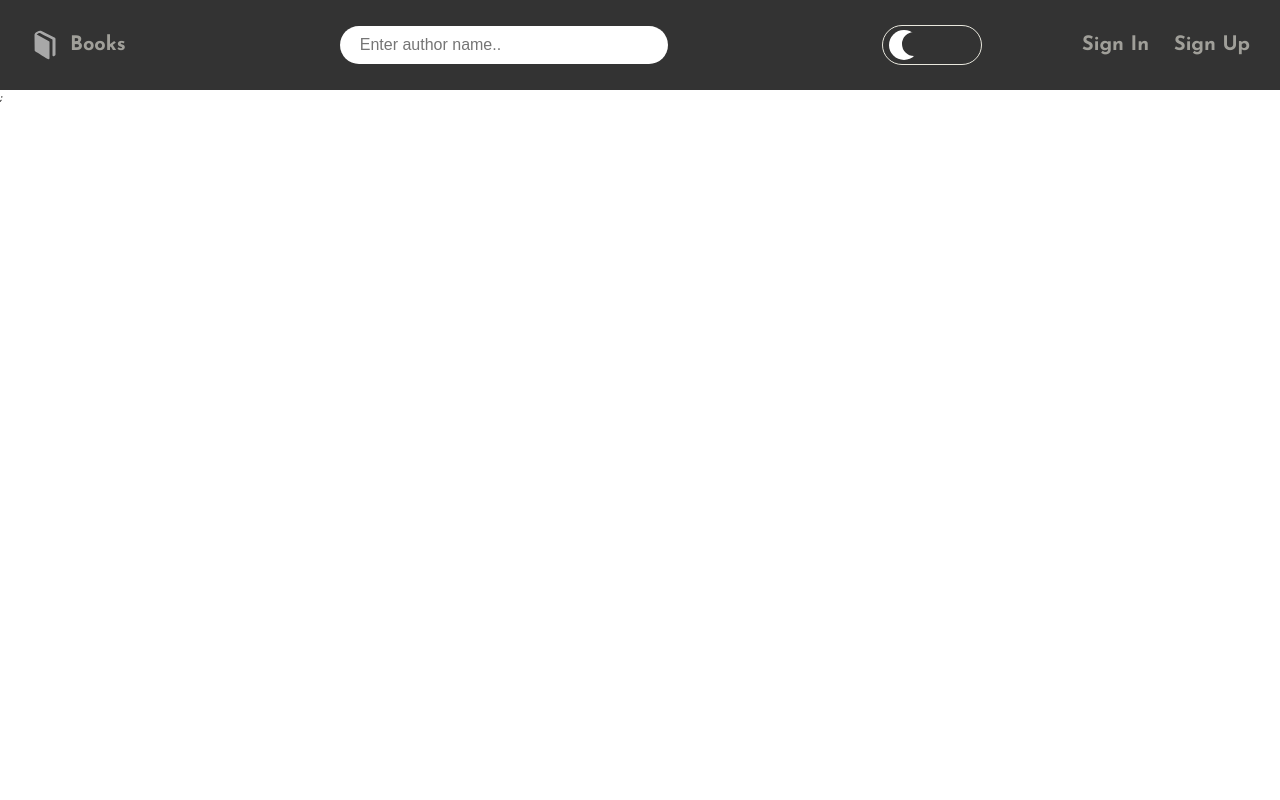
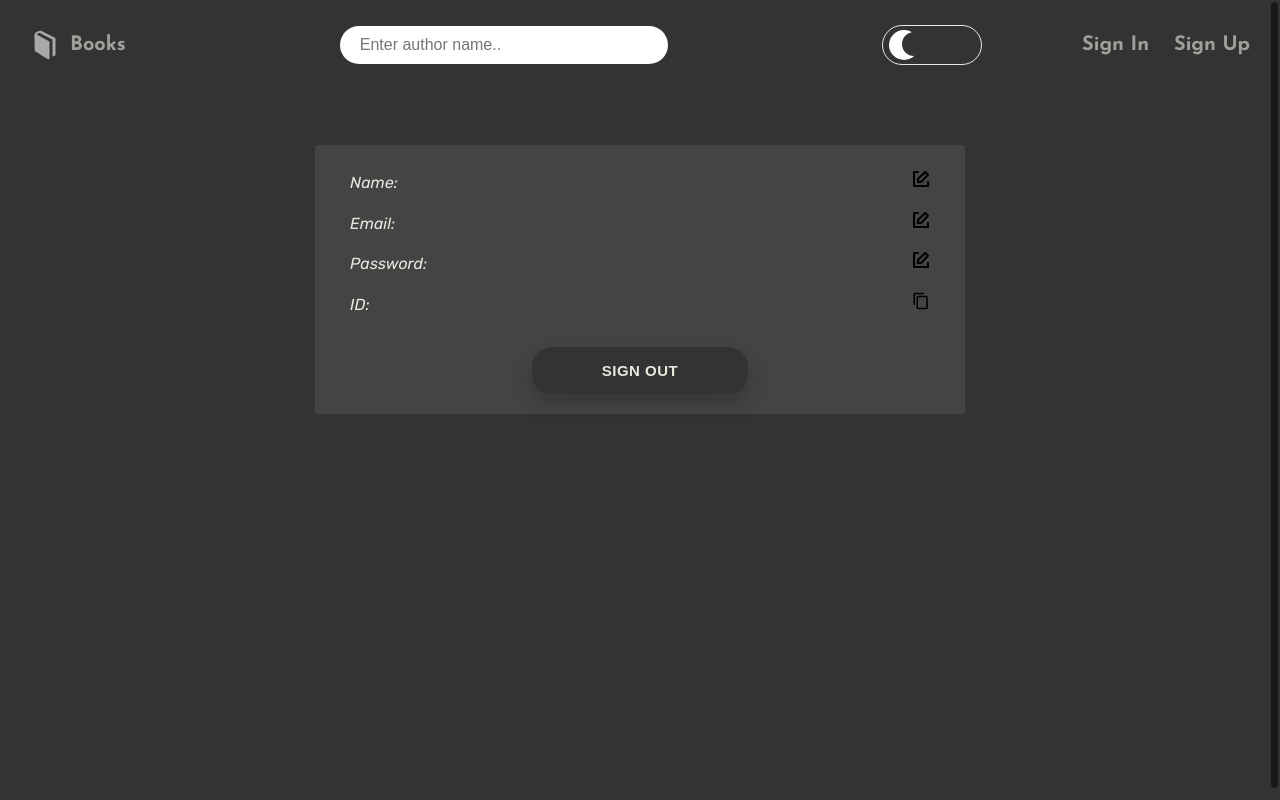
Before and after one commit to LukashevychAndrii/library, a React (Create React App) app: page /library/acc-details in a window 1280 px wide. Built offline with nearby package versions, Linux system fonts and the light colour scheme; no server answers.

Commit message:
add acc details page styles

```diff
--- a/src/App.tsx
+++ b/src/App.tsx
@@ -65,7 +65,7 @@ function App() {
 
   return (
     <SimpleBar style={{ maxHeight: "100vh" }} autoHide={false}>
-      <RouterProvider router={router}></RouterProvider>;
+      <RouterProvider router={router}></RouterProvider>
     </SimpleBar>
   );
 }
--- a/src/components/AccDetails/AccDetails.module.scss
+++ b/src/components/AccDetails/AccDetails.module.scss
@@ -0,0 +1,76 @@
+@use "../../styles/animations";
+
+.acc-details {
+  padding: 2rem 2.5rem;
+  max-width: 65rem;
+  margin: 0 auto;
+  border-radius: 0.3rem;
+  font-size: var(--font-default);
+  display: flex;
+  flex-direction: column;
+  gap: 0.5rem;
+  &__wrapper {
+    width: 100vw;
+    height: 90vh;
+    padding-top: 5.5rem;
+  }
+  &__row {
+    &__wrapper {
+      display: grid;
+      grid-template-columns: 1fr 1fr min-content;
+      padding: 0.5rem 1rem;
+      border-radius: 0.5rem;
+      cursor: pointer;
+    }
+  }
+
+  &__btn {
+    align-self: center;
+    margin-top: 2rem;
+  }
+  &__copy {
+    width: max-content;
+    font-size: var(--font-default);
+    padding: 1rem 2rem;
+    border-radius: 0.3rem;
+    position: absolute;
+    bottom: 3.5rem;
+    left: 2rem;
+    opacity: 0;
+    &__animation {
+      animation: 5s linear moveInTop;
+    }
+  }
+}
+
+[theme-acc-details__wrapper="light"] {
+  background-color: var(--color-theme-light);
+  color: var(--color-theme-dark);
+}
+
+[theme-acc-details__wrapper="dark"] {
+  background-color: var(--color-theme-dark);
+  color: var(--color-light-dark);
+}
+
+[theme-acc-details="light"] {
+  background-color: var(--color-item-theme-light);
+  color: var(--color-theme-dark);
+}
+
+[theme-acc-details="dark"] {
+  background-color: var(--color-item-theme-dark);
+  color: var(--color-theme-light);
+}
+
+[theme-acc-details__row="light"] {
+  &:hover {
+    background-color: var(--color-theme-light);
+  }
+}
+
+[theme-acc-details__row="dark"] {
+  &:hover {
+    background-color: var(--color-theme-dark);
+  }
+}
--- a/src/components/AccDetails/AccDetails.tsx
+++ b/src/components/AccDetails/AccDetails.tsx
@@ -1,26 +1,120 @@
-import React from 'react'
-import styles from "./AccDetails.module.scss"
-import { useAppSelector } from '../../hooks/redux'
-import { useNavigate } from 'react-router-dom';
+import React from "react";
+import styles from "./AccDetails.module.scss";
+import { useAppDispatch, useAppSelector } from "../../hooks/redux";
+import { useNavigate } from "react-router-dom";
+
+import { ReactComponent as Edit } from "../../img/SVG/write.svg";
+import { ReactComponent as Copy } from "../../img/SVG/content_copy.svg";
+
+import { getAuth, signOut } from "firebase/auth";
+import { createAlert } from "../../store/slices/alert-slice";
 
 const AccDetails = () => {
-  const accDetails = useAppSelector(state=>state.user);
-  const navigate = useNavigate()
-  React.useEffect(()=>{
-    if(!accDetails){
-      navigate("/library")
+  const [copied, SetCopied] = React.useState(false);
+  const accDetails = useAppSelector((state) => state.user);
+  const navigate = useNavigate();
+  const userIDRef = React.useRef<HTMLDivElement>(null);
+
+  const dispatch = useAppDispatch();
+  React.useEffect(() => {
+    if (!accDetails) {
+      navigate("/library");
     }
-  },[accDetails,navigate])
+  }, [accDetails, navigate]);
 
+  React.useEffect(() => {
+    let timeout: NodeJS.Timeout;
+    if (copied) {
+      timeout = setTimeout(() => {
+        SetCopied(false);
+      }, 5000);
+    }
+    return () => {
+      clearTimeout(timeout);
+    };
+  }, [copied]);
+
+  function signOutClickHandler() {
+    const auth = getAuth();
+    signOut(auth)
+      .then(() => {
+        dispatch(
+          createAlert({
+            alertTitle: "Success!",
+            alertText: "Successfully sign out",
+            alertType: "success",
+          })
+        );
+      })
+      .catch((error) => {
+        // An error happened.
+      });
+  }
+
+  const theme = useAppSelector((state) => state.theme.theme);
   return (
-    <div className={styles["acc-details"]}>
-      <div>{accDetails.userName}</div>
-      <div>{accDetails.email}</div>
-      <div>{accDetails.password}</div>
-      <div>{accDetails.userID}</div>
+    <div
+      theme-acc-details__wrapper={theme}
+      className={styles["acc-details__wrapper"]}
+    >
+      <div theme-acc-details={theme} className={styles["acc-details"]}>
+        <div
+          theme-acc-details__row={theme}
+          className={styles["acc-details__row__wrapper"]}
+        >
+          <div>Name: </div>
+          <div>{accDetails.userName}</div>
+          <Edit />
+        </div>
+        <div
+          theme-acc-details__row={theme}
+          className={styles["acc-details__row__wrapper"]}
+        >
+          <div>Email:</div>
+          <div> {accDetails.email}</div>
+          <Edit />
+        </div>
+        <div
+          theme-acc-details__row={theme}
+          className={styles["acc-details__row__wrapper"]}
+        >
+          <div>Password: </div>
+          <div>{accDetails.password}</div>
+          <Edit />
+        </div>
+        <div
+          theme-acc-details__row={theme}
+          className={styles["acc-details__row__wrapper"]}
+        >
+          <div>ID: </div>
+          <div ref={userIDRef}>{accDetails.userID}</div>
+          <Copy
+            style={{ width: "18px", height: "18px" }}
+            onClick={() => {
+              SetCopied(true);
+            }}
+          />
+        </div>
 
+        <button
+          className={`btn ${theme === "dark" ? "btn--dark" : "btn--light"} ${
+            styles["acc-details__btn"]
+          }`}
+          onClick={signOutClickHandler}
+        >
+          Sign Out
+        </button>
+      </div>
+      <div
+        theme-acc-details={theme}
+        className={`${styles["acc-details__copy"]} ${
+          copied && styles["acc-details__copy__animation"]
+        }`}
+      >
+        Copied to clipboard
+      </div>
     </div>
-  )
-}
+  );
+};
 
-export default AccDetails
+export default AccDetails;
--- a/src/styles/_animations.scss
+++ b/src/styles/_animations.scss
@@ -37,14 +37,36 @@
   }
 }
 
-@keyframes disappearance{
-  0%{
+@keyframes moveInTop {
+  0% {
+    opacity: 0;
+    transform: translateY(4rem);
+  }
+  10% {
+    opacity: 0.8;
+    transform: translateY(-1rem);
+  }
+  20% {
+    opacity: 1;
+    transform: translateY(0);
+  }
+  90% {
+    opacity: 1;
+    transform: translateY(0);
+  }
+  100% {
+    opacity: 0;
+  }
+}
+
+@keyframes disappearance {
+  0% {
     opacity: 1;
   }
-  50%{
+  50% {
     opacity: 0;
   }
-  100%{
+  100% {
     opacity: 1;
   }
 }
```
Also changed, not shown: src/img/SVG/content_copy.svg (added), src/img/SVG/write.svg (added).
